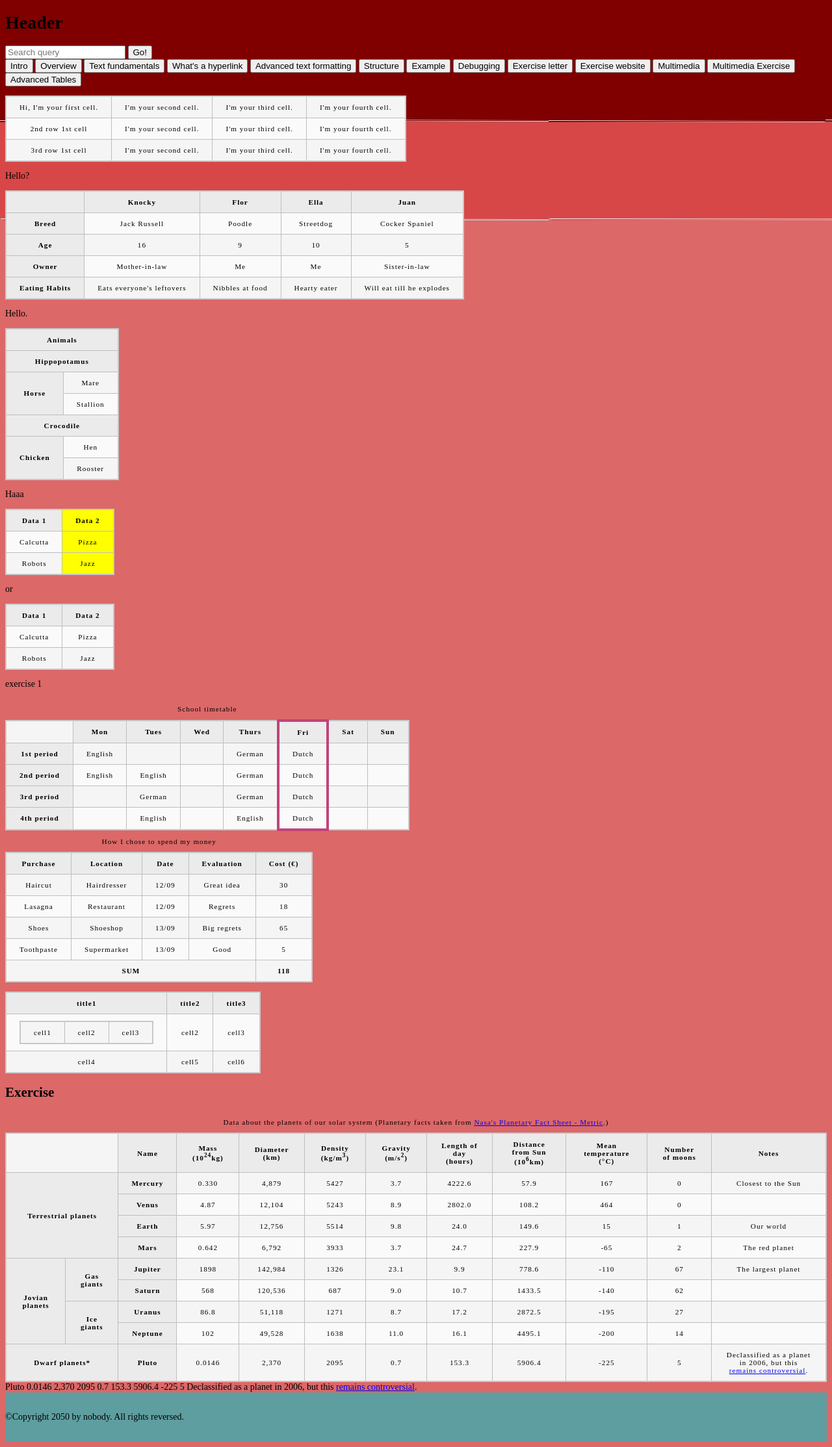
After one commit to dandumitriu33/html-practice, a Flask app: page /advanced-tables in a window 1280 px wide. The commit adds this page. Shown: the whole page at 65% size. Run offline with Flask 2, Linux system fonts and the light colour scheme.

Commit message:
Add HTML Advanced Tables tutorial and assessment

```diff
--- a/app.py
+++ b/app.py
@@ -64,5 +64,10 @@ def mmindex():
     return render_template('mmindex.html')
 
 
+@app.route('/advanced-tables')
+def advanced_tables():
+    return render_template('advanced-tables.html')
+
+
 if __name__ == "__main__":
     app.run(debug=True)
--- a/static/css/main.css
+++ b/static/css/main.css
@@ -55,3 +55,39 @@ aside a {
 aside img {
   max-width: 100%;
 }
+
+table {
+  border-collapse: collapse;
+  border: 2px solid rgb(200,200,200);
+  letter-spacing: 1px;
+  font-size: 0.8rem;
+}
+
+td, th {
+  border: 1px solid rgb(190,190,190);
+  padding: 10px 20px;
+}
+
+th {
+  background-color: rgb(235,235,235);
+}
+
+td {
+  text-align: center;
+}
+
+tr:nth-child(even) td {
+  background-color: rgb(250,250,250);
+}
+
+tr:nth-child(odd) td {
+  background-color: rgb(245,245,245);
+}
+
+caption {
+  padding: 10px;
+}
+
+tfoot {
+  font-weight: bold;
+}
--- /dev/null
+++ b/templates/advanced-tables.html
@@ -0,0 +1,442 @@
+{% extends 'base.html' %}
+
+{% block head %}
+    <title>Advanced Tables</title>
+{% endblock head %}
+
+
+
+{% block body %}
+<p>
+
+</p>
+
+        <table>
+            <tr>
+                <td>Hi, I'm your first cell.</td>
+                <td>I'm your second cell.</td>
+                <td>I'm your third cell.</td>
+                <td>I'm your fourth cell.</td>
+            </tr>
+            <tr>
+                <td>2nd row 1st cell</td>
+                <td>I'm your second cell.</td>
+                <td>I'm your third cell.</td>
+                <td>I'm your fourth cell.</td>
+            </tr>
+            <tr>
+                <td>3rd row 1st cell</td>
+                <td>I'm your second cell.</td>
+                <td>I'm your third cell.</td>
+                <td>I'm your fourth cell.</td>
+            </tr>
+
+        </table>
+<p>
+    Hello?
+</p>
+    <table>
+      <tr>
+        <th>&nbsp;</th>
+        <th>Knocky</th>
+        <th>Flor</th>
+        <th>Ella</th>
+        <th>Juan</th>
+      </tr>
+      <tr>
+        <th>Breed</th>
+        <td>Jack Russell</td>
+        <td>Poodle</td>
+        <td>Streetdog</td>
+        <td>Cocker Spaniel</td>
+      </tr>
+      <tr>
+        <th>Age</th>
+        <td>16</td>
+        <td>9</td>
+        <td>10</td>
+        <td>5</td>
+      </tr>
+      <tr>
+        <th>Owner</th>
+        <td>Mother-in-law</td>
+        <td>Me</td>
+        <td>Me</td>
+        <td>Sister-in-law</td>
+      </tr>
+      <tr>
+        <th>Eating Habits</th>
+        <td>Eats everyone's leftovers</td>
+        <td>Nibbles at food</td>
+        <td>Hearty eater</td>
+        <td>Will eat till he explodes</td>
+      </tr>
+    </table>
+
+<p>
+    Hello.
+</p>
+    <table>
+      <tr>
+        <th colspan="2">Animals</th>
+      </tr>
+      <tr>
+        <th colspan="2">Hippopotamus</th>
+      </tr>
+      <tr>
+        <th rowspan="2">Horse</th>
+        <td>Mare</td>
+      </tr>
+      <tr>
+        <td>Stallion</td>
+      </tr>
+      <tr>
+        <th colspan="2">Crocodile</th>
+      </tr>
+      <tr>
+        <th rowspan="2">Chicken</th>
+        <td>Hen</td>
+      </tr>
+      <tr>
+        <td>Rooster</td>
+      </tr>
+    </table>
+<p>
+    Haaa
+</p>
+    <table>
+      <tr>
+        <th>Data 1</th>
+        <th style="background-color: yellow">Data 2</th>
+      </tr>
+      <tr>
+        <td>Calcutta</td>
+        <td style="background-color: yellow">Pizza</td>
+      </tr>
+      <tr>
+        <td>Robots</td>
+        <td style="background-color: yellow">Jazz</td>
+      </tr>
+    </table>
+<p>
+    or
+</p>
+    <table>
+      <colgroup>
+
+        <col style="background-color: yellow" span="2">
+      </colgroup>
+      <tr>
+        <th>Data 1</th>
+        <th>Data 2</th>
+      </tr>
+      <tr>
+        <td>Calcutta</td>
+        <td>Pizza</td>
+      </tr>
+      <tr>
+        <td>Robots</td>
+        <td>Jazz</td>
+      </tr>
+    </table>
+<p>
+    exercise 1
+</p>
+<table>
+    <caption>School timetable</caption>
+    <colgroup>
+        <col span="2">
+        <col style="background-color:#97DB9A;">
+        <col style="width:42px;">
+        <col style="background-color:#97DB9A;">
+        <col style="background-color:#DCC48E; border:4px solid #C1437A;">
+        <col span="2" style="width:42px;">
+      </colgroup>
+      <thead>
+
+      <tr>
+        <td>&nbsp;</td>
+        <th>Mon</th>
+        <th>Tues</th>
+        <th>Wed</th>
+        <th>Thurs</th>
+        <th>Fri</th>
+        <th>Sat</th>
+        <th>Sun</th>
+      </tr>
+
+      </thead>
+
+    <tbody>
+    <tr>
+        <th>1st period</th>
+        <td>English</td>
+        <td>&nbsp;</td>
+        <td>&nbsp;</td>
+        <td>German</td>
+        <td>Dutch</td>
+        <td>&nbsp;</td>
+        <td>&nbsp;</td>
+      </tr>
+      <tr>
+        <th>2nd period</th>
+        <td>English</td>
+        <td>English</td>
+        <td>&nbsp;</td>
+        <td>German</td>
+        <td>Dutch</td>
+        <td>&nbsp;</td>
+        <td>&nbsp;</td>
+      </tr>
+      <tr>
+        <th>3rd period</th>
+        <td>&nbsp;</td>
+        <td>German</td>
+        <td>&nbsp;</td>
+        <td>German</td>
+        <td>Dutch</td>
+        <td>&nbsp;</td>
+        <td>&nbsp;</td>
+      </tr>
+      <tr>
+        <th>4th period</th>
+        <td>&nbsp;</td>
+        <td>English</td>
+        <td>&nbsp;</td>
+        <td>English</td>
+        <td>Dutch</td>
+        <td>&nbsp;</td>
+        <td>&nbsp;</td>
+      </tr>
+    </tbody>
+    </table>
+
+
+<table>
+        <caption>How I chose to spend my money</caption>
+          <thead>
+          <tr>
+            <th>Purchase</th>
+            <th>Location</th>
+            <th>Date</th>
+            <th>Evaluation</th>
+            <th>Cost (€)</th>
+          </tr>
+          </thead>
+
+          <tfoot>
+          <tr>
+            <td colspan="4">SUM</td>
+            <td>118</td>
+          </tr>
+          </tfoot>
+
+          <tbody>
+          <tr>
+            <td>Haircut</td>
+            <td>Hairdresser</td>
+            <td>12/09</td>
+            <td>Great idea</td>
+            <td>30</td>
+          </tr>
+          <tr>
+            <td>Lasagna</td>
+            <td>Restaurant</td>
+            <td>12/09</td>
+            <td>Regrets</td>
+            <td>18</td>
+          </tr>
+          <tr>
+            <td>Shoes</td>
+            <td>Shoeshop</td>
+            <td>13/09</td>
+            <td>Big regrets</td>
+            <td>65</td>
+          </tr>
+          <tr>
+            <td>Toothpaste</td>
+            <td>Supermarket</td>
+            <td>13/09</td>
+            <td>Good</td>
+            <td>5</td>
+          </tr>
+          </tbody>
+    </table>
+<p>
+
+</p>
+<table id="table1">
+  <tr>
+    <th>title1</th>
+    <th>title2</th>
+    <th>title3</th>
+  </tr>
+  <tr>
+    <td id="nested">
+      <table id="table2">
+        <tr>
+          <td>cell1</td>
+          <td>cell2</td>
+          <td>cell3</td>
+        </tr>
+      </table>
+    </td>
+    <td>cell2</td>
+    <td>cell3</td>
+  </tr>
+  <tr>
+    <td>cell4</td>
+    <td>cell5</td>
+    <td>cell6</td>
+  </tr>
+</table>
+
+
+<h2>Exercise</h2>
+
+<table>
+    <caption>Data about the planets of our solar system (Planetary facts taken from <a href="http://nssdc.gsfc.nasa.gov/planetary/factsheet/">Nasa's Planetary Fact Sheet - Metric</a>.)</caption>
+    <thead>
+        <tr>
+            <td colspan="2"></td>
+            <th>Name</th>
+            <th>Mass (10<sup>24</sup>kg)</th>
+            <th>Diameter (km)</th>
+            <th>Density (kg/m<sup>3</sup>)</th>
+            <th>Gravity (m/s<sup>2</sup>)</th>
+            <th>Length of day (hours)</th>
+            <th>Distance from Sun (10<sup>6</sup>km)</th>
+            <th>Mean temperature (°C)</th>
+            <th>Number of moons</th>
+            <th>Notes</th>
+        </tr>
+    </thead>
+    <tbody>
+        <tr>
+            <th rowspan="4" colspan="2">Terrestrial planets</th>
+            <th>Mercury</th>
+            <td>0.330</td>
+            <td>4,879</td>
+            <td>5427</td>
+            <td>3.7</td>
+            <td>4222.6</td>
+            <td>57.9</td>
+            <td>167</td>
+            <td>0</td>
+            <td>Closest to the Sun</td>
+        </tr>
+        <tr>
+            <th>Venus</th>
+            <td>4.87</td>
+            <td>12,104</td>
+            <td>5243</td>
+            <td>8.9</td>
+            <td>2802.0</td>
+            <td>108.2</td>
+            <td>464</td>
+            <td>0</td>
+            <td></td>
+        </tr>
+        <tr>
+            <th>Earth</th>
+            <td>5.97</td>
+            <td>12,756</td>
+            <td>5514</td>
+            <td>9.8</td>
+            <td>24.0</td>
+            <td>149.6</td>
+            <td>15</td>
+            <td>1</td>
+            <td>Our world</td>
+        </tr>
+        <tr>
+            <th>Mars</th>
+            <td>0.642</td>
+            <td>6,792</td>
+            <td>3933</td>
+            <td>3.7</td>
+            <td>24.7</td>
+            <td>227.9</td>
+            <td>-65</td>
+            <td>2</td>
+            <td>The red planet</td>
+        </tr>
+        <tr>
+            <th rowspan="4">Jovian planets</th>
+            <th rowspan="2">Gas giants</th>
+            <th>Jupiter</th>
+            <td>1898</td>
+            <td>142,984</td>
+            <td>1326</td>
+            <td>23.1</td>
+            <td>9.9</td>
+            <td>778.6</td>
+            <td>-110</td>
+            <td>67</td>
+            <td>The largest planet</td>
+        </tr>
+        <tr>
+            <th>Saturn</th>
+            <td>568</td>
+            <td>120,536</td>
+            <td>687</td>
+            <td>9.0</td>
+            <td>10.7</td>
+            <td>1433.5</td>
+            <td>-140</td>
+            <td>62</td>
+            <td></td>
+        </tr>
+        <tr>
+            <th rowspan="2">Ice giants</th>
+            <th>Uranus</th>
+            <td>86.8</td>
+            <td>51,118</td>
+            <td>1271</td>
+            <td>8.7</td>
+            <td>17.2</td>
+            <td>2872.5</td>
+            <td>-195</td>
+            <td>27</td>
+            <td></td>
+        </tr>
+        <tr>
+            <th>Neptune</th>
+            <td>102</td>
+            <td>49,528</td>
+            <td>1638</td>
+            <td>11.0</td>
+            <td>16.1</td>
+            <td>4495.1</td>
+            <td>-200</td>
+            <td>14</td>
+            <td></td>
+        </tr>
+        <tr>
+            <th colspan="2">Dwarf planets*</th>
+            <th>Pluto</th>
+            <td>0.0146</td>
+            <td>2,370</td>
+            <td>2095</td>
+            <td>0.7</td>
+            <td>153.3</td>
+            <td>5906.4</td>
+            <td>-225</td>
+            <td>5</td>
+            <td>Declassified as a planet in 2006, but this <a href="http://www.usatoday.com/story/tech/2014/10/02/pluto-planet-solar-system/16578959/">remains controversial</a>.</td>
+        </tr>
+    </tbody>
+
+
+</table>
+
+Pluto 0.0146 2,370 2095 0.7 153.3 5906.4 -225 5 Declassified as a planet in 2006, but this <a href="http://www.usatoday.com/story/tech/2014/10/02/pluto-planet-solar-system/16578959/">remains controversial</a>.
+
+
+
+
+
+
+
+
+{% endblock body %}
--- a/templates/base.html
+++ b/templates/base.html
@@ -19,34 +19,12 @@
       <h1>Header</h1>
     </header>
 
-
-    <nav class="navigation">
-      <ul>
-        <li><a href="{{ url_for('home') }}">Home</a></li>
-        <li><a href="{{ url_for('overview') }}">Overview</a></li>
-        <li><a href="{{ url_for('text_fundamentals') }}">Text fundamentals</a></li>
-        <li><a href="{{ url_for('what_hyperlink') }}">What's a hyperlink</a></li>
-        <li><a href="{{ url_for('advanced_text_formatting') }}">Advanced text formatting</a></li>
-        <li><a href="{{ url_for('structure') }}">Structure</a></li>
-        <li><a href="{{ url_for('example') }}">Example structure</a></li>
-        <li><a href="{{ url_for('debugging') }}">Debugging</a></li>
-        <li><a href="{{ url_for('letter') }}">Exercise: letter</a></li>
-        <li><a href="{{ url_for('exercise_website') }}">Exercise: website</a></li>
-        <li><a href="{{ url_for('mmimg') }}">Multimedia</a></li>
-        <li><a href="{{ url_for('mmindex') }}">Multimedia Exercise</a></li>
-      </ul>
-
        <!-- A Search form is another common non-linear way to navigate through a website. -->
 
        <form>
          <input type="search" name="q" placeholder="Search query">
          <input type="submit" value="Go!">
        </form>
-
-     </nav>
-
-    <main>
-        <aside>
         <a href="{{ url_for('home') }}"><button>Intro</button></a>
         <a href="{{ url_for('overview') }}"><button>Overview</button></a>
         <a href="{{ url_for('text_fundamentals') }}"><button>Text fundamentals</button></a>
@@ -59,7 +37,13 @@
         <a href="{{ url_for('exercise_website') }}"><button>Exercise website</button></a>
         <a href="{{ url_for('mmimg') }}"><button>Multimedia</button></a>
         <a href="{{ url_for('mmindex') }}"><button>Multimedia Exercise</button></a>
-        </aside>
+        <a href="{{ url_for('advanced_tables') }}"><button>Advanced Tables</button></a>
+
+     </nav>
+
+    <main>
+
+
     </main>
 
 
```
Lines whose indentation alone changed are shown as unchanged.
